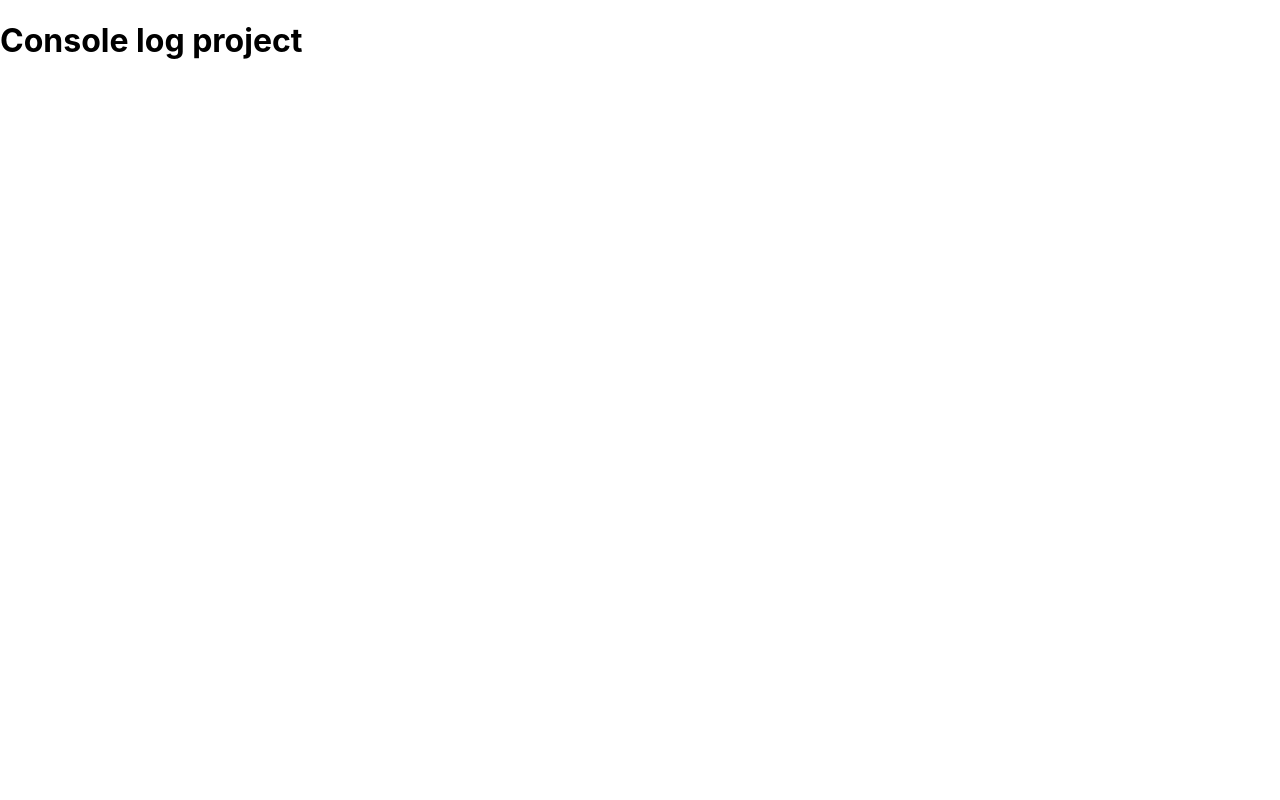
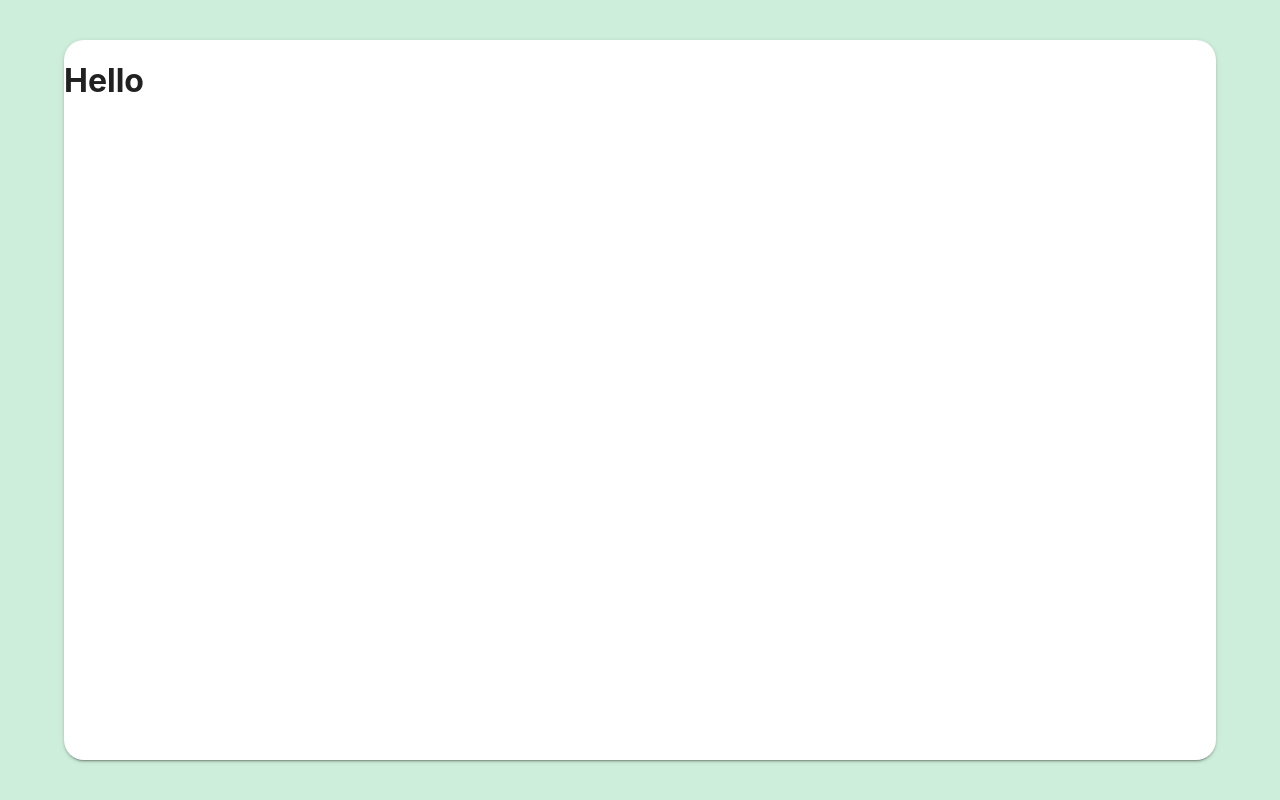
Before and after one commit to WildCodeSchool/2203-wns-etchebest-console-log-front, a Next.js app: page / in a window 1280 px wide. Built offline with nearby package versions, Linux system fonts and the light colour scheme.

Commit message:
Add layout component

```diff
--- /dev/null
+++ b/components/Layout.tsx
@@ -0,0 +1,29 @@
+import React from "react";
+import Paper from "@mui/material/Paper";
+import Grid from "@mui/material/Grid";
+import Box from "@mui/material/Box";
+
+const Layout: React.FC = ({ children }) => {
+  return (
+    <Grid
+      container
+      sx={{
+        display: "flex",
+        justifyContent: "center",
+        alignItems: "center",
+        backgroundColor: "#CDEEDA",
+        width: "100vw",
+        height: "100vh",
+      }}
+    >
+      <Paper
+        elevation={2}
+        sx={{ width: "90%", height: "90%", borderRadius: "20px" }}
+      >
+        {children}
+      </Paper>
+    </Grid>
+  );
+};
+
+export default Layout;
--- a/pages/index.tsx
+++ b/pages/index.tsx
@@ -1,10 +1,11 @@
 import type { NextPage } from "next";
+import Layout from "../components/Layout";
 
 const Home: NextPage = () => {
   return (
-    <div>
-      <h1>Console log project</h1>
-    </div>
+    <Layout>
+      <h1>Hello</h1>
+    </Layout>
   );
 };
 
```
Also changed, not shown: 1 other file (tests, documents, lock files or other folders).
